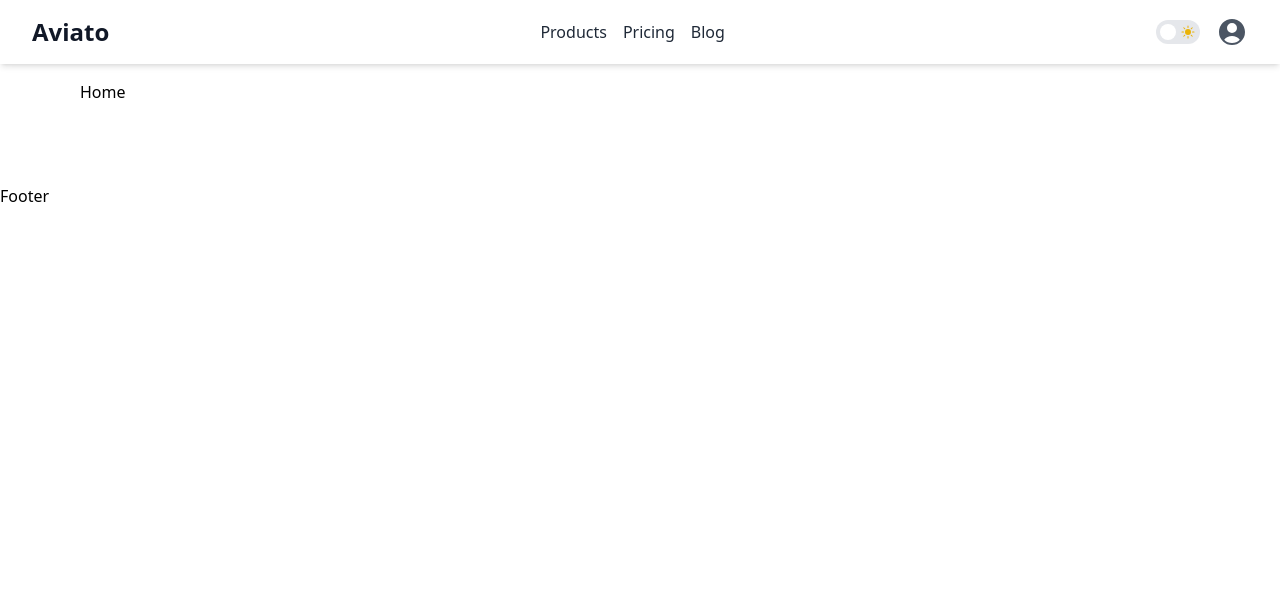
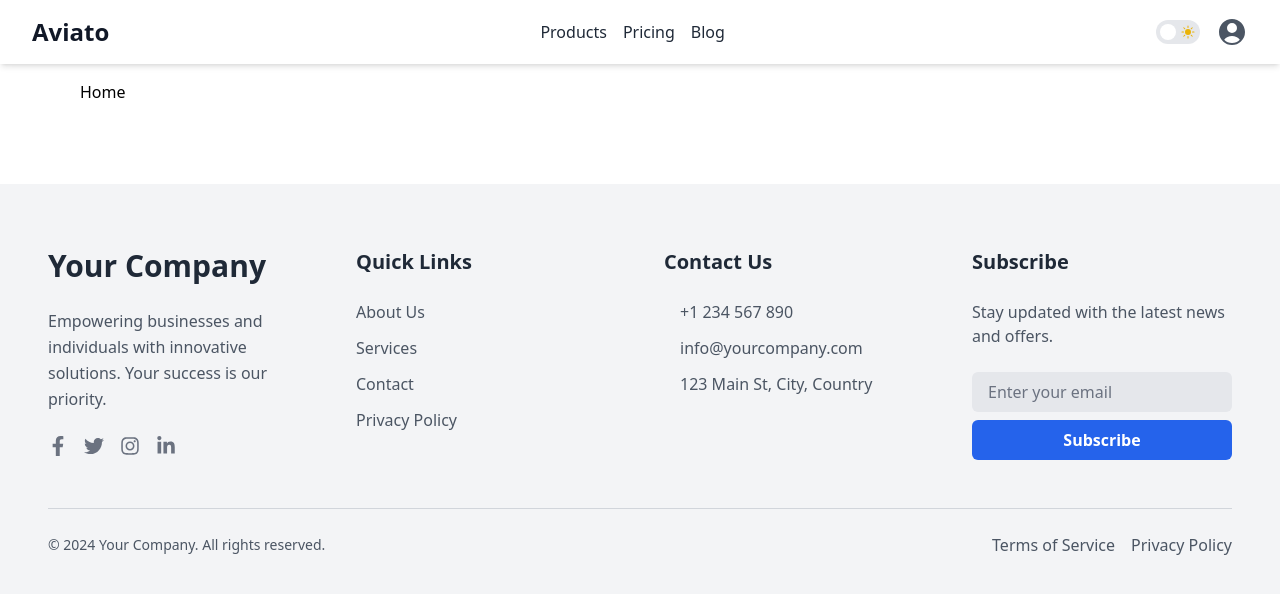
Before and after one commit to Mmy2000/aviato-react, a React (Vite) app: page / in a window 1280 px wide. Shown: the top 594 px of the page. Built offline with nearby package versions, Linux system fonts and the light colour scheme.

Commit message:
create footer

```diff
--- a/package.json
+++ b/package.json
@@ -20,6 +20,7 @@
     "@toolpad/core": "^0.8.1",
     "react": "^18.3.1",
     "react-dom": "^18.3.1",
+    "react-icons": "^5.3.0",
     "react-router-dom": "^6.27.0"
   },
   "devDependencies": {
--- a/src/components/Footer.jsx
+++ b/src/components/Footer.jsx
@@ -1,9 +1,148 @@
-import React from 'react'
+// Footer.js
+import React from "react";
+import {
+  FaFacebookF,
+  FaTwitter,
+  FaInstagram,
+  FaLinkedinIn,
+} from "react-icons/fa";
 
 const Footer = () => {
   return (
-    <div>Footer</div>
-  )
-}
+    <footer className="bg-gray-100 dark:bg-gray-900 text-gray-700 dark:text-gray-300 py-16">
+      <div className="container mx-auto px-6 lg:px-12">
+        {/* Top Section */}
+        <div className="grid grid-cols-1 sm:grid-cols-2 lg:grid-cols-4 gap-12">
+          {/* Company Info */}
+          <div className="space-y-6">
+            <h2 className="text-3xl font-semibold text-gray-800 dark:text-white">
+              Your Company
+            </h2>
+            <p className="text-gray-600 dark:text-gray-400 leading-relaxed">
+              Empowering businesses and individuals with innovative solutions.
+              Your success is our priority.
+            </p>
+            <div className="flex space-x-4">
+              {/* Social Media Icons */}
+              {[
+                { icon: FaFacebookF, href: "#" },
+                { icon: FaTwitter, href: "#" },
+                { icon: FaInstagram, href: "#" },
+                { icon: FaLinkedinIn, href: "#" },
+              ].map((social, index) => (
+                <a
+                  key={index}
+                  href={social.href}
+                  className="text-gray-500 dark:text-gray-400 hover:text-blue-500 dark:hover:text-blue-400 transition-transform transform hover:scale-110"
+                  aria-label={`Link to ${social.icon.displayName}`}
+                >
+                  <social.icon className="w-5 h-5" />
+                </a>
+              ))}
+            </div>
+          </div>
 
-export default Footer
+          {/* Quick Links */}
+          <div className="space-y-6">
+            <h2 className="text-xl font-semibold text-gray-800 dark:text-white">
+              Quick Links
+            </h2>
+            <ul className="space-y-3">
+              {["About Us", "Services", "Contact", "Privacy Policy"].map(
+                (link, index) => (
+                  <li key={index}>
+                    <a
+                      href="#"
+                      className="text-gray-600 dark:text-gray-400 hover:text-gray-800 dark:hover:text-white transition-colors duration-300"
+                      aria-label={`Navigate to ${link}`}
+                    >
+                      {link}
+                    </a>
+                  </li>
+                )
+              )}
+            </ul>
+          </div>
+
+          {/* Contact Info */}
+          <div className="space-y-6">
+            <h2 className="text-xl font-semibold text-gray-800 dark:text-white">
+              Contact Us
+            </h2>
+            <ul className="space-y-3">
+              {[
+                {
+                  label: "Phone",
+                  icon: "fas fa-phone-alt",
+                  value: "+1 234 567 890",
+                },
+                {
+                  label: "Email",
+                  icon: "fas fa-envelope",
+                  value: "info@yourcompany.com",
+                },
+                {
+                  label: "Address",
+                  icon: "fas fa-map-marker-alt",
+                  value: "123 Main St, City, Country",
+                },
+              ].map((contact, index) => (
+                <li
+                  key={index}
+                  className="text-gray-600 dark:text-gray-400 flex items-center space-x-2"
+                >
+                  <i className={`${contact.icon} mr-2`}></i>
+                  <span>{contact.value}</span>
+                </li>
+              ))}
+            </ul>
+          </div>
+
+          {/* Newsletter */}
+          <div className="space-y-6">
+            <h2 className="text-xl font-semibold text-gray-800 dark:text-white">
+              Subscribe
+            </h2>
+            <p className="text-gray-600 dark:text-gray-400">
+              Stay updated with the latest news and offers.
+            </p>
+            <form className="flex flex-col items-center space-y-2">
+              <input
+                type="email"
+                placeholder="Enter your email"
+                className="w-full px-4 py-2 bg-gray-200 dark:bg-gray-800 text-gray-800 dark:text-gray-300 placeholder-gray-500 dark:placeholder-gray-400 rounded-md focus:outline-none focus:ring-2 focus:ring-blue-500"
+              />
+              <button
+                type="submit"
+                className="px-6 w-full py-2 bg-blue-600 text-white font-semibold rounded-md hover:bg-blue-700 transition-colors duration-300"
+              >
+                Subscribe
+              </button>
+            </form>
+          </div>
+        </div>
+
+        {/* Bottom Section */}
+        <div className="mt-12 border-t border-gray-300 dark:border-gray-700 pt-6 flex flex-col md:flex-row justify-between items-center">
+          <p className="text-gray-600 dark:text-gray-400 text-sm">
+            &copy; {new Date().getFullYear()} Your Company. All rights reserved.
+          </p>
+          <div className="flex space-x-4 mt-4 md:mt-0">
+            {["Terms of Service", "Privacy Policy"].map((item, index) => (
+              <a
+                key={index}
+                href="#"
+                className="text-gray-600 dark:text-gray-400 hover:text-gray-800 dark:hover:text-white transition-colors duration-300"
+                aria-label={`Navigate to ${item}`}
+              >
+                {item}
+              </a>
+            ))}
+          </div>
+        </div>
+      </div>
+    </footer>
+  );
+};
+
+export default Footer;
```
Also changed, not shown: 1 other file (tests, documents, lock files or other folders).
